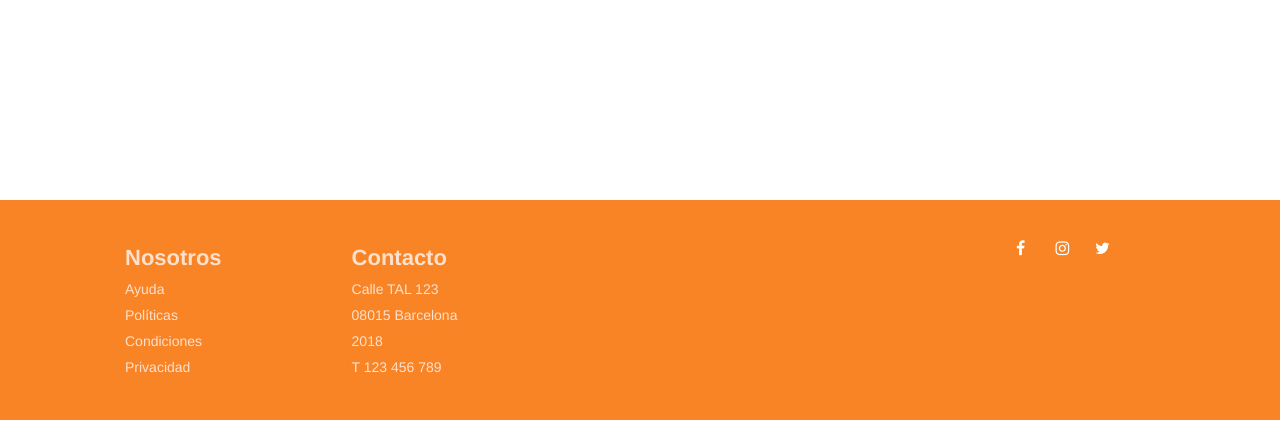
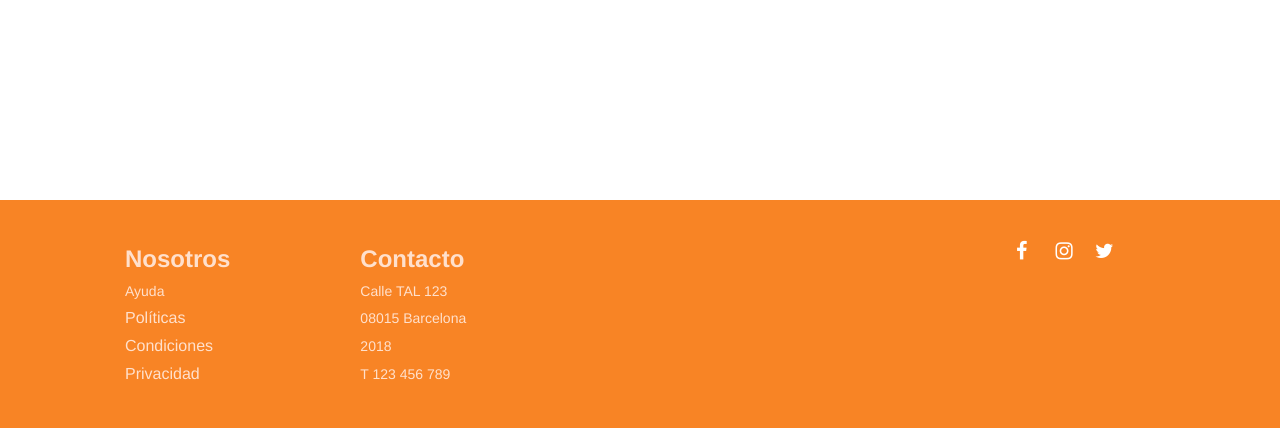
Before and after one commit to diegoqg/ProjectoESDI, a PHP site: page /FOOTER-XAVI.html in a window 1280 px wide. Shown: the part 1983-2411 px from the top of the page. Run offline with PHP 8.4, Linux system fonts and the light colour scheme; some libraries are stand-ins or nearby versions.

Commit message:
v5
JAJAJAJA SALU2

```diff
--- a/Xavi/Footer/XAVI-FOOTER/FOOTER-XAVI.html
+++ b/Xavi/Footer/XAVI-FOOTER/FOOTER-XAVI.html
@@ -55,23 +55,23 @@
 
 		<table>
 			<tr class="footer-left-titol">
-				<th>Nosotros</th>
-				<th>Contacto</th>
+				<th><a href="https://www.w3schools.com" style="text-decoration:none">Nosotros</a></th>
+				<th><a href="https://mail.google/mail.com" data-webmail-type="gmail" target="_blank" style="text-decoration:none">Contacto</a></th>
 			</tr>
 			<tr class="footer-left-detall">
 				<td>Ayuda</td>
 				<td>Calle TAL 123</td>
 			</tr>
 			<tr class="footer-left-detall">
-				<td>Políticas</td>
+				<td><a href="https://www.w3schools.com" style="text-decoration:none">Políticas</a></td>
 				<td>08015 Barcelona</td>
 			</tr>
 			<tr class="footer-left-detall">
-				<td>Condiciones</td>
+				<td><a href="https://www.w3schools.com" style="text-decoration:none">Condiciones</a></td>
 				<td>2018</td>
 			</tr>
 			<tr class="footer-left-detall">
-				<td>Privacidad</td>
+				<td><a href="https://www.w3schools.com" style="text-decoration:none">Privacidad</a></td>
 				<td>T 123 456 789</td>
 			</tr>
 		</table>
--- a/Xavi/Footer/XAVI-FOOTER/css/footer-xavi.css
+++ b/Xavi/Footer/XAVI-FOOTER/css/footer-xavi.css
@@ -21,9 +21,14 @@ td, th {
 }
 
 /* Footer links LEFT */
-.footer-distributed .footer-left-titol{
-	font-size: 22px;
+.footer-distributed .footer-left-titol a{
+	font-size: 24px;
 	font-weight: bold;
+	color:  #ffe0cc;
+}
+.footer-distributed .footer-left-detall a{
+	font-size: 16px;
+	font-weight: normal;
 	color:  #ffe0cc;
 }
 .footer-distributed .footer-left-detall{
@@ -43,6 +48,7 @@ td, th {
 	display: inline-block;
 	width: 35px;
 	height: 35px;
+	font-size: 20px;
 
 	color: #ffffff;
 }
```
Also changed, not shown: Xavi/Footer/XAVI-FOOTER/3.PNG (added).
